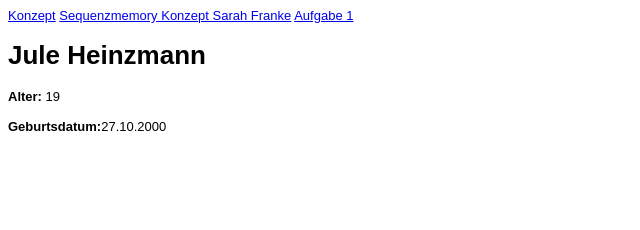
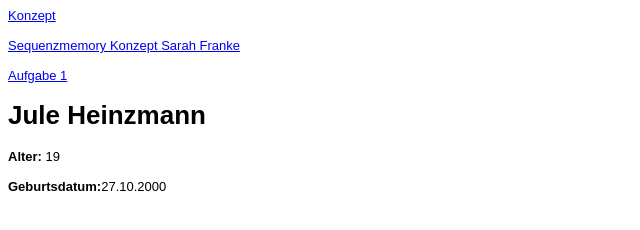
Before and after one commit to JuleHeinzmann/EIA2, a plain HTML site: page Steckbrief/steckbrief.htm in a window 1280 px wide. Shown: the whole page, without its empty margins (0-640 px from the left). Drawn offline with Linux system fonts and the light colour scheme.

Commit message:
Add files via upload

```diff
--- a/Steckbrief/steckbrief.htm
+++ b/Steckbrief/steckbrief.htm
@@ -12,8 +12,8 @@ body {
 </style>
 </head>
 <body>
-	<a href="https://github.com/JuleHeinzmann/EIA2/blob/master/Steckbrief/Aufgabe%202/Sequenzmemory.pdf" target="_blank">Konzept</a>
-	<a href="./Aufgabe 2/Aufgabe_2.html" target="_blank">Sequenzmemory Konzept Sarah Franke</a>
+	<a href="https://github.com/JuleHeinzmann/EIA2/blob/master/Steckbrief/Aufgabe%202/Sequenzmemory.pdf" target="_blank">Konzept</a> <br> <br>
+	<a href="./Aufgabe 2/Aufgabe_2.html" target="_blank">Sequenzmemory Konzept Sarah Franke</a> <br> <br>
 	<a href="https://github.com/JuleHeinzmann/EIA2/tree/master/Steckbrief/Aufgabe%201" target="_blank">Aufgabe 1</a>
 
 
```
